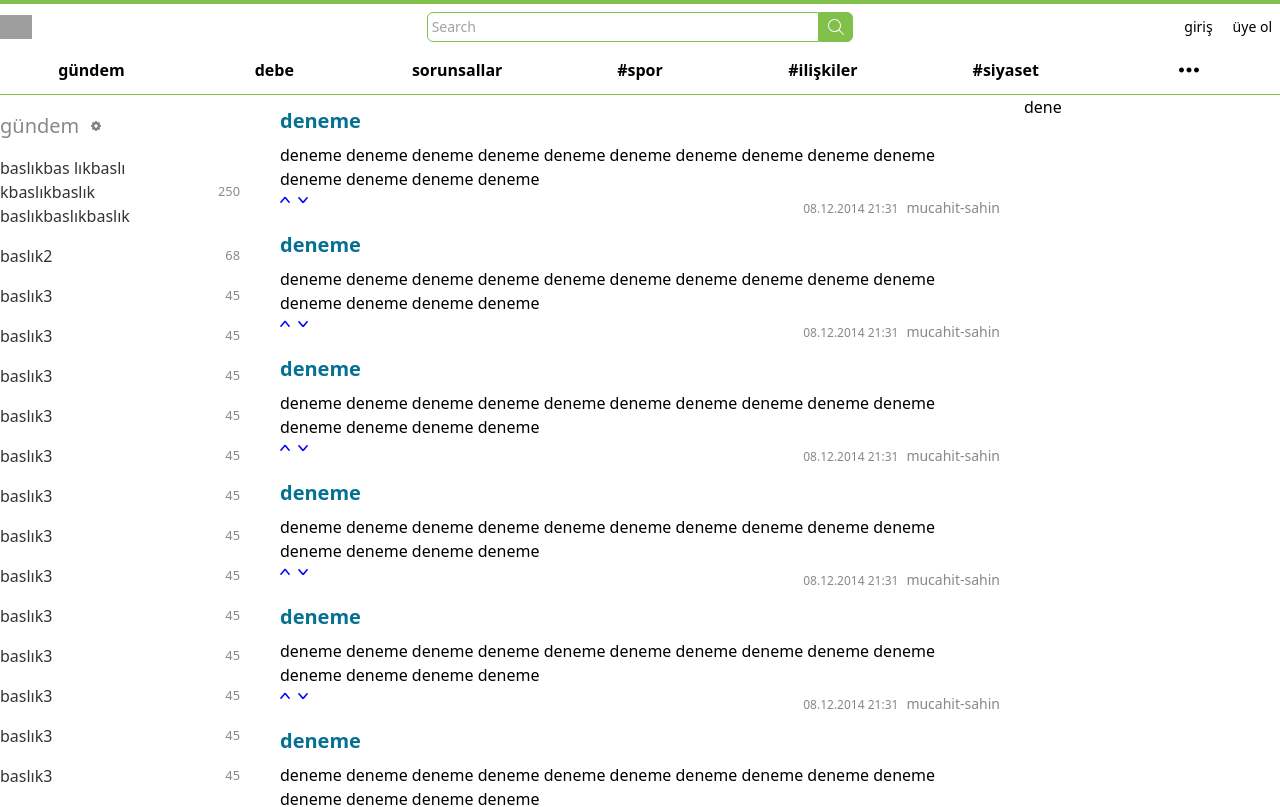
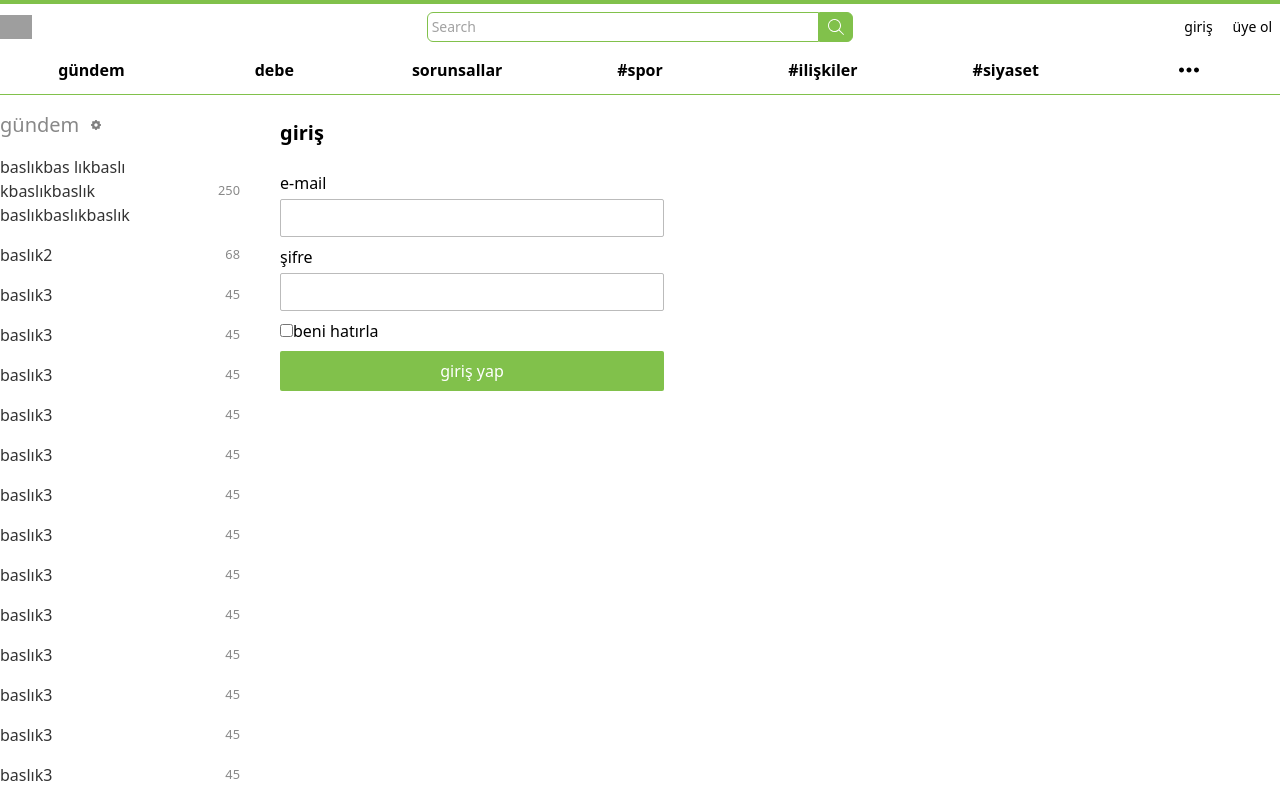
Before and after one commit to mucahit-sahin/sozluk-typescript-tailwind, a React (Create React App) app: page /login in a window 1280 px wide. Shown: the top 807 px of the page. Built offline with nearby package versions, Linux system fonts and the light colour scheme; grey boxes are pictures that could not be loaded.

Commit message:
Created Login

```diff
--- a/package.json
+++ b/package.json
@@ -11,8 +11,11 @@
     "@types/node": "^12.20.23",
     "@types/react": "^17.0.19",
     "@types/react-dom": "^17.0.9",
+    "@types/react-router-dom": "^5.1.8",
     "react": "^17.0.2",
     "react-dom": "^17.0.2",
+    "react-hook-form": "^7.15.0",
+    "react-router-dom": "^5.3.0",
     "react-scripts": "4.0.3",
     "typescript": "^4.4.2",
     "web-vitals": "^1.1.2"
--- a/src/App.tsx
+++ b/src/App.tsx
@@ -1,11 +1,25 @@
+import { Route, Switch } from "react-router-dom";
+import Agenda from "./components/Agenda";
+
 import Content from "./components/Content";
+import Login from "./components/Login";
 import Navbar from "./components/Navbar";
 
 function App() {
   return (
     <div className="">
       <Navbar />
-      <Content />
+      <Switch>
+        <Route path="/" exact>
+          <Content />
+        </Route>
+        <Route path="/login" exact>
+          <div className="container mx-auto flex">
+            <Agenda />
+            <Login />
+          </div>
+        </Route>
+      </Switch>
     </div>
   );
 }
--- /dev/null
+++ b/src/components/Login.tsx
@@ -0,0 +1,58 @@
+import { useForm, SubmitHandler } from "react-hook-form";
+
+type Inputs = {
+  email: string;
+  password: string;
+  rememberMe: boolean;
+};
+
+const Login = () => {
+  const {
+    register,
+    handleSubmit,
+    formState: { errors },
+  } = useForm<Inputs>();
+  const onSubmit: SubmitHandler<Inputs> = (data) => console.log(data);
+
+  return (
+    <div className="mx-6 w-96">
+      <h1 className="my-6 text-xl font-bold">giriş</h1>
+      <form onSubmit={handleSubmit(onSubmit)}>
+        <div className="mb-2">
+          <label className="block mb-1"> e-mail</label>
+          <input
+            type="email"
+            className="border border-gray-300 rounded-sm p-2 text-sm w-full"
+            {...register("email", { required: true })}
+          />
+          {errors.email && (
+            <span className="text-red-500">bu alan boş olamaz</span>
+          )}
+        </div>
+        <div className="mb-2">
+          <label className="block mb-1"> şifre</label>
+          <input
+            type="password"
+            className="border border-gray-300 rounded-sm p-2 text-sm w-full"
+            {...register("password", { required: true })}
+          />
+          {errors.password && (
+            <span className="text-red-500">bu alan boş olamaz</span>
+          )}
+        </div>
+        <div className="mb-2">
+          <input type="checkbox" {...register("rememberMe")} />
+          <label>beni hatırla</label>
+        </div>
+        <button
+          type="submit"
+          className="px-4 py-2 rounded-sm bg-mantis-500 w-full text-white"
+        >
+          giriş yap
+        </button>
+      </form>
+    </div>
+  );
+};
+
+export default Login;
--- a/src/index.tsx
+++ b/src/index.tsx
@@ -2,10 +2,11 @@ import React from "react";
 import ReactDOM from "react-dom";
 import "./index.css";
 import App from "./App";
+import { BrowserRouter as Router } from "react-router-dom";
 
 ReactDOM.render(
-  <React.StrictMode>
+  <Router>
     <App />
-  </React.StrictMode>,
+  </Router>,
   document.getElementById("root")
 );
```
Also changed, not shown: 1 other file (tests, documents, lock files or other folders).
